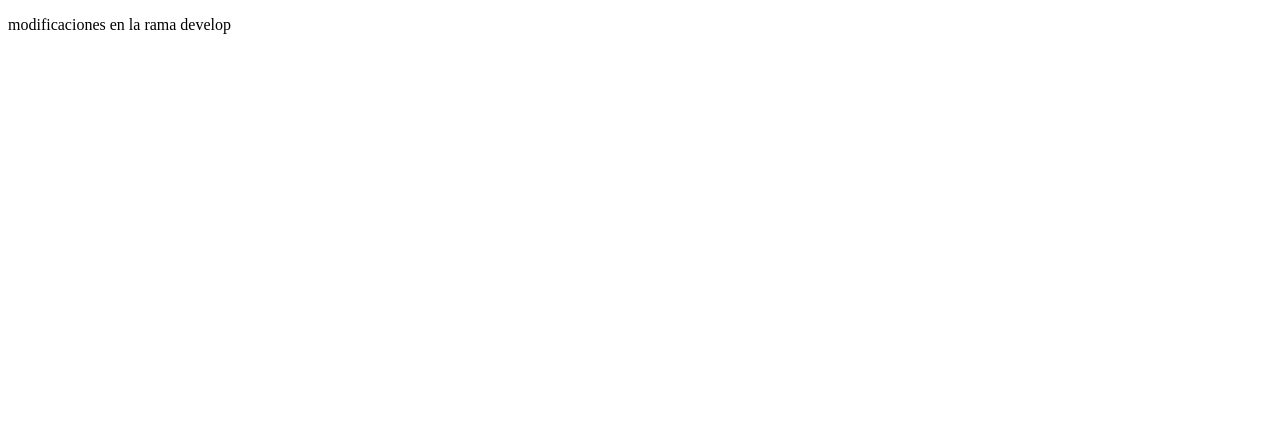
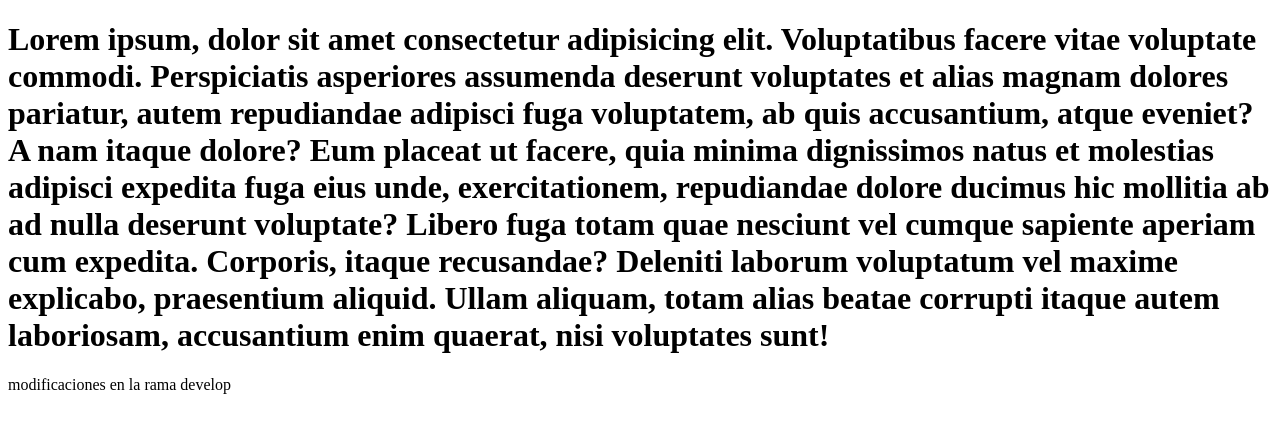
Before and after one commit to dagoree/coder, a plain HTML site: page index.html in a window 1280 px wide. Drawn offline with Linux system fonts and the light colour scheme.

Commit message:
agrego modificaciones en title y un h1 con un lorem

```diff
--- a/index.html
+++ b/index.html
@@ -4,9 +4,11 @@
     <meta charset="UTF-8">
     <meta http-equiv="X-UA-Compatible" content="IE=edge">
     <meta name="viewport" content="width=device-width, initial-scale=1.0">
-    <title>Document</title>
+    <title>Develop</title>
 </head>
 <body>
+
+    <h1>Lorem ipsum, dolor sit amet consectetur adipisicing elit. Voluptatibus facere vitae voluptate commodi. Perspiciatis asperiores assumenda deserunt voluptates et alias magnam dolores pariatur, autem repudiandae adipisci fuga voluptatem, ab quis accusantium, atque eveniet? A nam itaque dolore? Eum placeat ut facere, quia minima dignissimos natus et molestias adipisci expedita fuga eius unde, exercitationem, repudiandae dolore ducimus hic mollitia ab ad nulla deserunt voluptate? Libero fuga totam quae nesciunt vel cumque sapiente aperiam cum expedita. Corporis, itaque recusandae? Deleniti laborum voluptatum vel maxime explicabo, praesentium aliquid. Ullam aliquam, totam alias beatae corrupti itaque autem laboriosam, accusantium enim quaerat, nisi voluptates sunt!</h1>
     <p>modificaciones en la rama develop</p>
 </body>
 </html>
```
